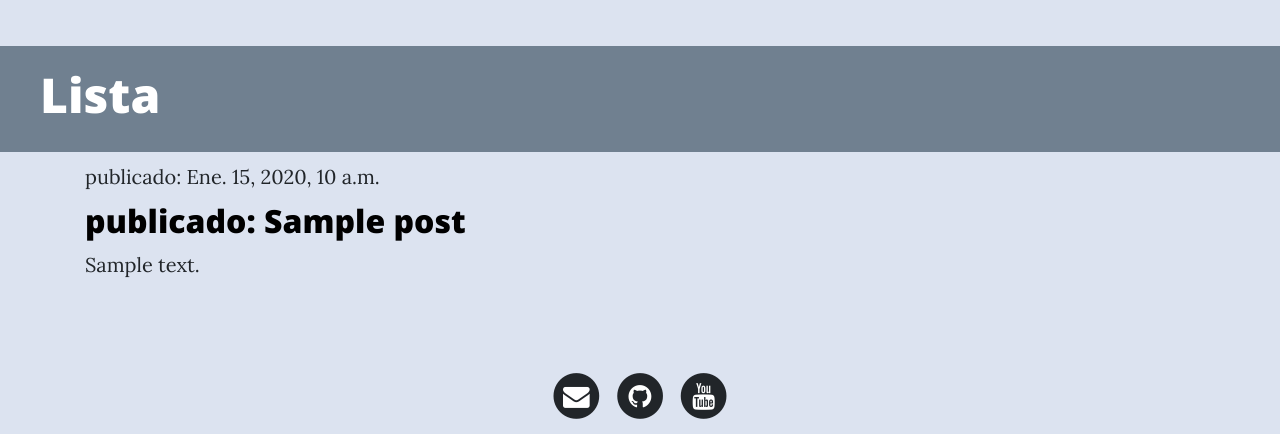
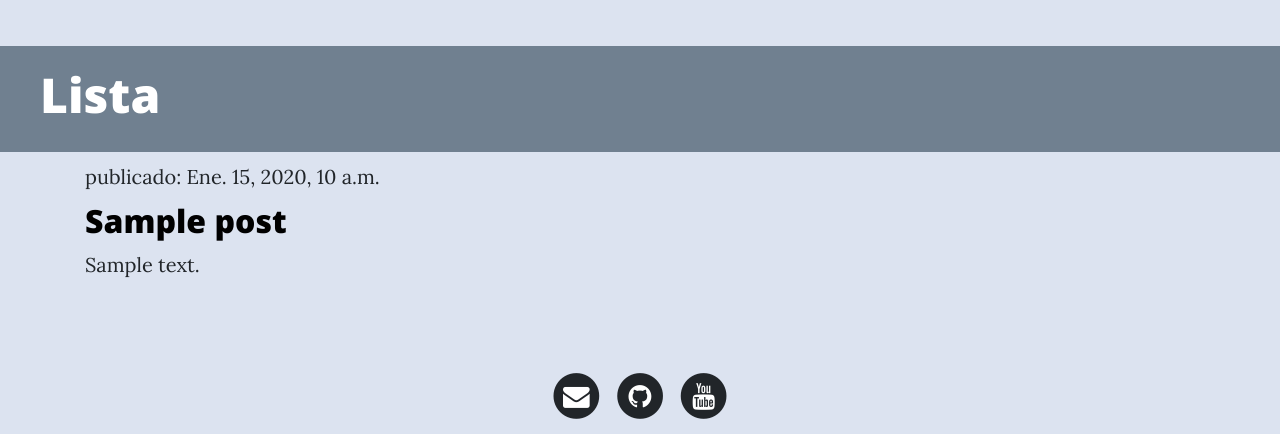
Before and after one commit to isco64/my-first-blog, a Django app: template core/templates/core/list.html in a window 1280 px wide. Shown: the part 536-970 px from the top of the page. Run offline with Django 3.2, Linux system fonts and the light colour scheme; the template is opened without the code that fills it: values that come from a table or form of the project are taken from there, others are empty; tables that the repository leaves empty hold one stand-in row (values such as "Sample post"); some libraries are stand-ins or nearby versions.

Commit message:
Last Commit 100% REAL Yeaahh!!!

```diff
--- a/core/templates/core/list.html
+++ b/core/templates/core/list.html
@@ -15,7 +15,7 @@
             <!--BLOQUE QUE DESPLIEGA DATOS DE LA CONSULTA DE LA BASE DE DATOS-->
             {%for post in posts%}
             <p class="line-break">publicado: {{post.published_date}}</p>
-            <h2><a href="{% url 'post_detail' pk=post.pk %}">publicado: {{post.title}}</a></h2>
+            <h2><a href="{% url 'post_detail' pk=post.pk %}">{{post.title}}</a></h2>
             <p class="line-break">{{post.text|linebreaksbr}}</p>
             {%endfor%}
         </div>
```
Also changed, not shown: 0cef9483558d320b4306931de2bfee60.jpg (deleted), CSM.jpg (deleted).
